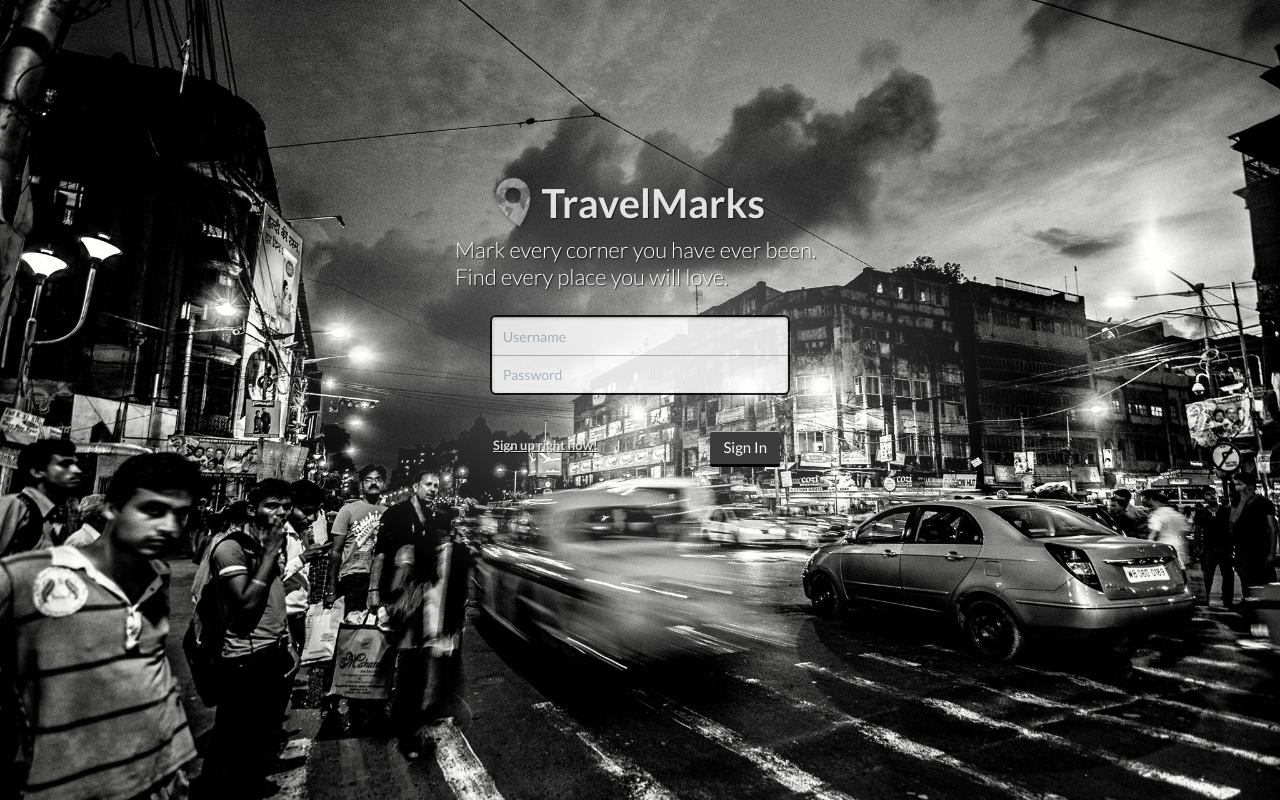
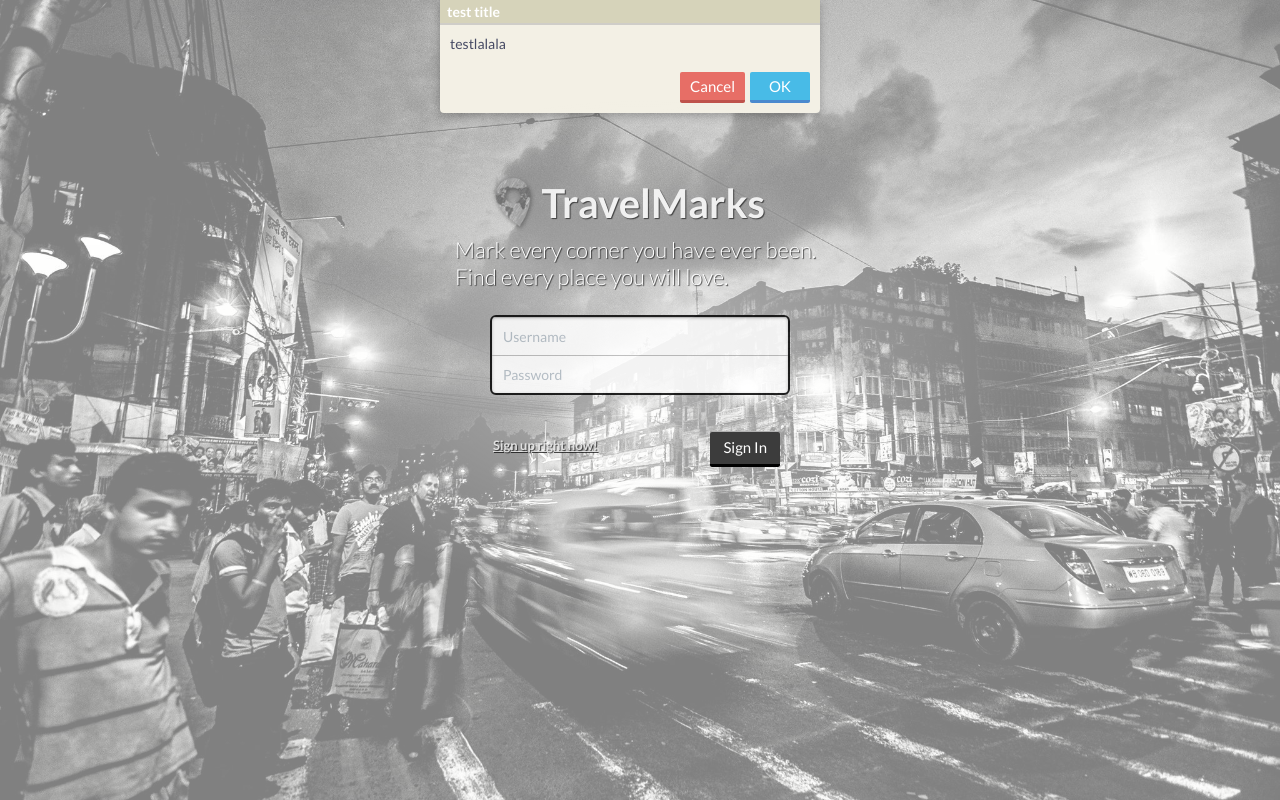
Before and after one commit to 7nights/travelmarks, a website: page public/index.html in a window 1280 px wide. Drawn offline with Linux system fonts and the light colour scheme; some packages are replaced by stand-ins of ours.

Commit message:
add Util.popup

```diff
--- a/public/css/app.css
+++ b/public/css/app.css
@@ -1414,7 +1414,53 @@ textarea {
 .custom-select ul li:hover {
   background-color: #8BCF7E;
 }
+.custom-alert {
+  display: none;
+  position: fixed;
+  left: 50%;
+  margin-left: -200px;
+  width: 380px;
+  background-color: #F3F0E5;
+  box-shadow: 0 2px 8px rgba(0, 0, 0, .25);
+  border-radius: 0 0 4px 4px;
+  /* border: 2px solid #B8B8B8; */
+  border-top: 0;
+  -webkit-transition: top .3s;
+}
+.custom-alert-buttons button:first-child {
+  margin-right: 5px;
+}
+.custom-alert-title {
+  padding: 3px 7px;
+  background-color: #D6D3BA;
+  color: #FFF;
+  border-bottom: 2px solid #CFCDC8;
+  font-weight: bold;
+}
+.custom-alert-buttons {
+  float: right;
+  padding: 10px;
+}
+.custom-alert-filter {
+  background-color: rgba(255, 255, 255, .5);
+}
+.custom-alert-messageBody {
+  /* margin: 10px 0; */
+  padding: 10px;
+}
+.custom-alert .btn {
+  line-height: 28px;
+}
 
 .div-span {
   display: inline;
 }
+
+.notice {
+  position: fixed;
+  top: 50px;
+  z-index: 100;
+  color: #FFF;
+  background-color: #F5C9B1;
+  border: 2px solid #EEBCA1;
+}
--- a/public/js/controllers.js
+++ b/public/js/controllers.js
@@ -4,7 +4,7 @@
 
 angular.module('myApp.controllers', []).
   controller('SignInCtrl', ['$scope', '$http', 'ModManager', 'Util', 'User', function ($scope, $http, ModManager, Util, User) {
-
+    setTimeout(function () {Util.alert('test title', 'testlalala', 'confirm');}, 1000);
     // ---------- initialize ----------
     // 注册链接的文本，在注册模式下变为’已经有一个账号‘
     $scope.loginBoxDesc = 'Sign up right now!';
@@ -301,6 +301,7 @@ angular.module('myApp.controllers', []).
 
     // 对日期的格式化处理，用于显示到view
     $scope.filterDate = function (date) {
+      if (isNaN(new Date(date).getTime())) return '';
       return new Date(date).toLocaleString();
     };
 
@@ -449,6 +450,10 @@ angular.module('myApp.controllers', []).
         });
         lastData.items = $scope.items;
 
+      } else {
+        Util.notice('Mark not found.', 3000);
+        cachedId = null;
+        window.location.hash = 'explore';
       }
     };
 
@@ -485,6 +490,7 @@ angular.module('myApp.controllers', []).
     // [view函数] 格式化date以显示
     $scope.dateFilter = function (d, format) {
       var d = new Date(d);
+      if (isNaN(d.getTime())) return '';
       switch(format) {
         case 0:
           return d.getFullYear() + '.' + (d.getMonth() + 1) + '.' + d.getDate();
--- a/public/js/services.js
+++ b/public/js/services.js
@@ -313,6 +313,7 @@ angular.module('myApp.services', ['ng', 'HashManager', 'ngSanitize']).
           startTimer(scope);
           scope.msg = msg;
           //clonedElement[0].style.display = "block";
+          clonedElement[0].style.left = (innerWidth - clonedElement[0].offsetWidth) / 2 + 'px';
           scope.visible = true;
           scope.$digest();
           clonedElement[0].style.left = (window.innerWidth - clonedElement[0].offsetWidth) / 2 + "px";
@@ -422,6 +423,9 @@ angular.module('myApp.services', ['ng', 'HashManager', 'ngSanitize']).
 
     /**
      * 遮罩
+     * enable: 是否开启遮罩
+     * what: 遮罩的标志，通过标志可以管理遮罩
+     * clear: 哪些元素不在遮罩之下, 数组
      * plexi(enable, [what='PLEXI'], [zIndex=1000], [clear])
      * plexi.push([zIndex], [clear])
      * plexi.remove()
@@ -557,6 +561,99 @@ angular.module('myApp.services', ['ng', 'HashManager', 'ngSanitize']).
       }
     };
 
+    /**
+     * 自定义的alert窗口
+     */
+    var _alert = function () {
+      var scope, compile;
+      var alertType = 'panel'; // 'alert' || 'comfirm'
+      var pendingAlert = [];
+      var currentAlert;
+      angular.injector(['ng', 'ngSanitize']).invoke(['$rootScope', '$compile', '$sanitize', function ($rootScope, $compile, $sanitize) {
+        scope = $rootScope;
+        compile = $compile;
+        scope.show = false;
+        scope.getComponent = function (type) {
+          switch(type) {
+            case 'buttons':
+              if (alertType === 'alert' || alertType === 'confirm') return true;
+              if (alertType === 'panel') return false;
+              break;
+            case 'cancelable':
+              if (alertType === 'confirm') return true;
+              return false;
+            case 'title':
+              if (!scope.title) return false;
+              return true;
+          }
+        };
+        scope.cancel = function () {
+          typeof currentAlert.oncancel === 'function' && currentAlert.oncancel();
+          closeAlert();
+        };
+        scope.ok = function () {
+          typeof currentAlert.onok === 'function' && currentAlert.onok();
+          closeAlert();
+        };
+      }]);
+      var ele = angular.element('<div class="custom-alert"><div ng-show="getComponent(\'title\')" class="custom-alert-title" ng-bind-template="{{title}}"></div><div ng-bind-html="alertMessage" class="custom-alert-messageBody"></div><div class="custom-alert-buttons" ng-show="getComponent(\'buttons\')"><button ng-click="cancel()" ng-show="getComponent(\'cancelable\')" class="custom-btn-cancel btn-success btn">Cancel</button><button class="custom-btn-ok btn-info btn" ng-click="ok()">OK</button></div></div>'),
+      filter = angular.element('<div ng-show="show" class="custom-alert-filter" style="position: fixed; top: 0; left: 0; width: 100%; height: 100%;"></div>');
+      filter = compile(filter)(scope, function(ele) {
+        document.body.appendChild(ele[0]);
+      });
+      var clonedElement = compile(ele)(scope, function (clonedElement, scope) {
+        document.body.appendChild(clonedElement[0]);
+      });
+
+
+      function closeAlert() {
+        var height = clonedElement[0].offsetHeight;
+        clonedElement[0].style.top = - height - 10 + 'px';
+        scope.show = false;
+        typeof currentAlert.onclose === 'function' && currentAlert.onclose();
+        try {
+          scope.$digest();
+        } catch (e) {}
+      }
+
+      function AlertCtrl() {
+        this._id = parseInt(Math.random() * 100000);
+        this.showed = false;
+      }
+      AlertCtrl.prototype.close = closeAlert;
+
+      function showAlert(title, msg, type) {
+        scope.title = title;
+        if (!type) type = 'alert';
+        alertType = type;
+        var obj = pendingAlert.shift();
+        obj.showed = true;
+        currentAlert = obj;
+        scope.show = true;
+        scope.alertMessage = msg;
+        scope.$digest();
+        clonedElement[0].style.top = - clonedElement[0].offsetHeight - 10 + 'px';
+        clonedElement[0].style.display = 'block';
+        setTimeout(function () {
+          clonedElement[0].style.top = '0';
+        });
+      }
+
+      /*
+       * 显示alert窗口
+       * 调用此函数返回一个对象,设置这个对象的onclose, oncancel, onok属性可监听事件
+       * 此对象还有一个close对象可调用, 用来关闭alert窗口
+       */
+      return function (title, msg, type) {
+        var obj = new AlertCtrl();
+        pendingAlert.push(obj);
+
+        if (!scope.show) showAlert(title, msg, type);
+
+        return obj;
+      };
+    }();
+
     var settings = function () {
       var NAMESPACE = 'jxoq532nm#$d';
       var listeners = [];
@@ -628,7 +725,8 @@ angular.module('myApp.services', ['ng', 'HashManager', 'ngSanitize']).
       getDatePicker: getDatePicker,
       plexi: plexi,
       settings: settings,
-      getCompressedImage: getCompressedImage
+      getCompressedImage: getCompressedImage,
+      alert: _alert
     };
     this.$get = function(){
       return exports;
```
